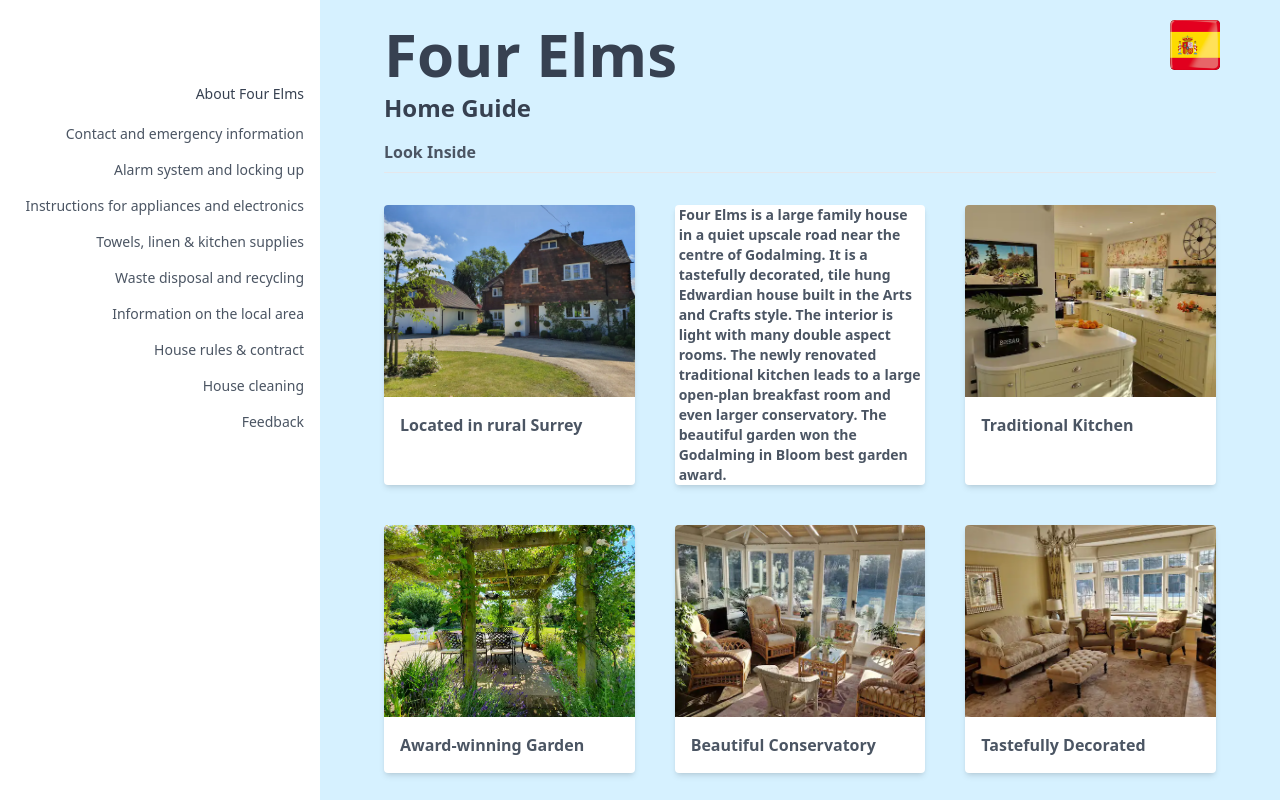
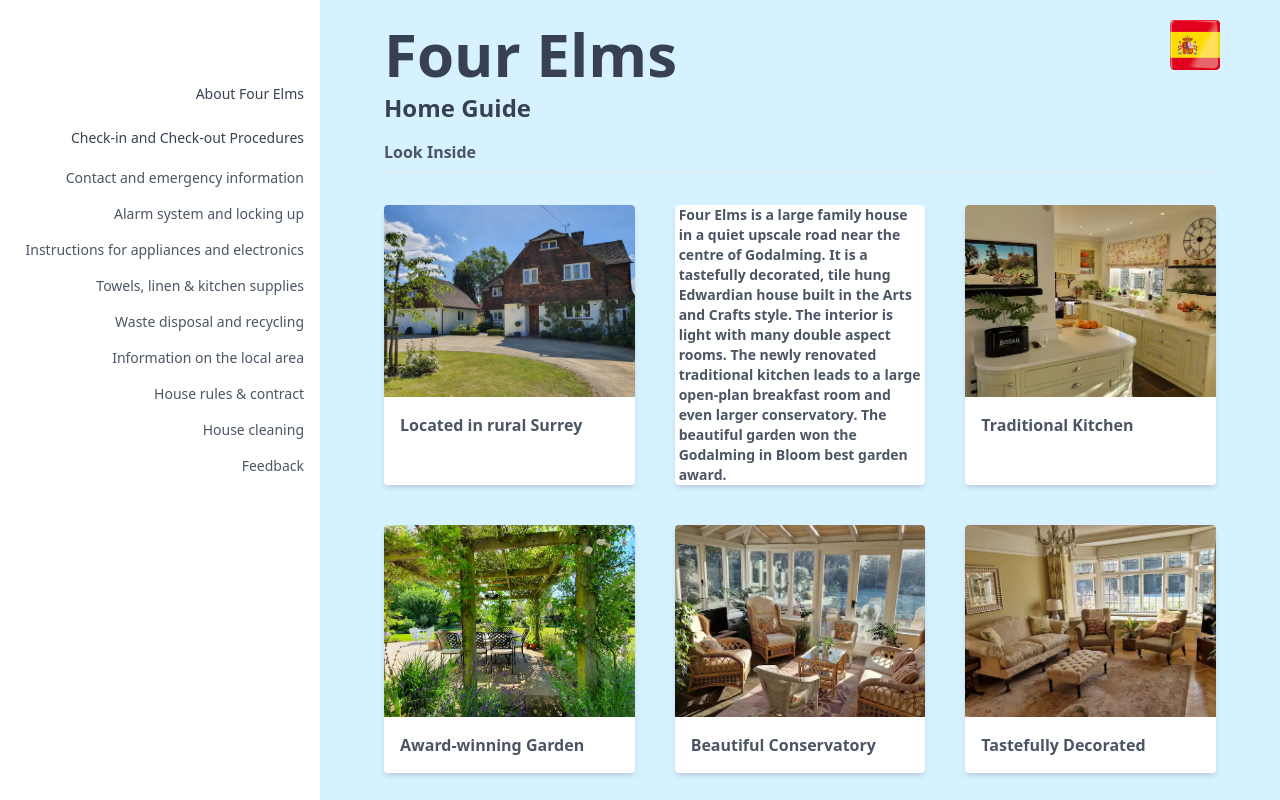
Before and after one commit to ConjecturesandRefutations/Four-Elms, a React (Create React App) app: page / in a window 1280 px wide. Built offline with nearby package versions, Linux system fonts and the light colour scheme.

Commit message:
small change

```diff
--- a/src/components/Navbar.js
+++ b/src/components/Navbar.js
@@ -29,6 +29,11 @@ return(
         <li class="text-gray-700 py-1">
             <a href="#" class="px-4 flex justify-end mt-4">
                 <span> {lang==='english' ? 'About Four Elms' : 'Acerca de Four Elms'}</span>
+            </a>
+        </li>
+        <li class="text-gray-700 py-1">
+            <a href="#" class="px-4 flex justify-end mt-4">
+                <span> {lang==='english' ? 'Check-in and Check-out Procedures' : 'Procedimientos de registro y salida'}</span>
             </a>
         </li>
         <li class="py-1">
```
